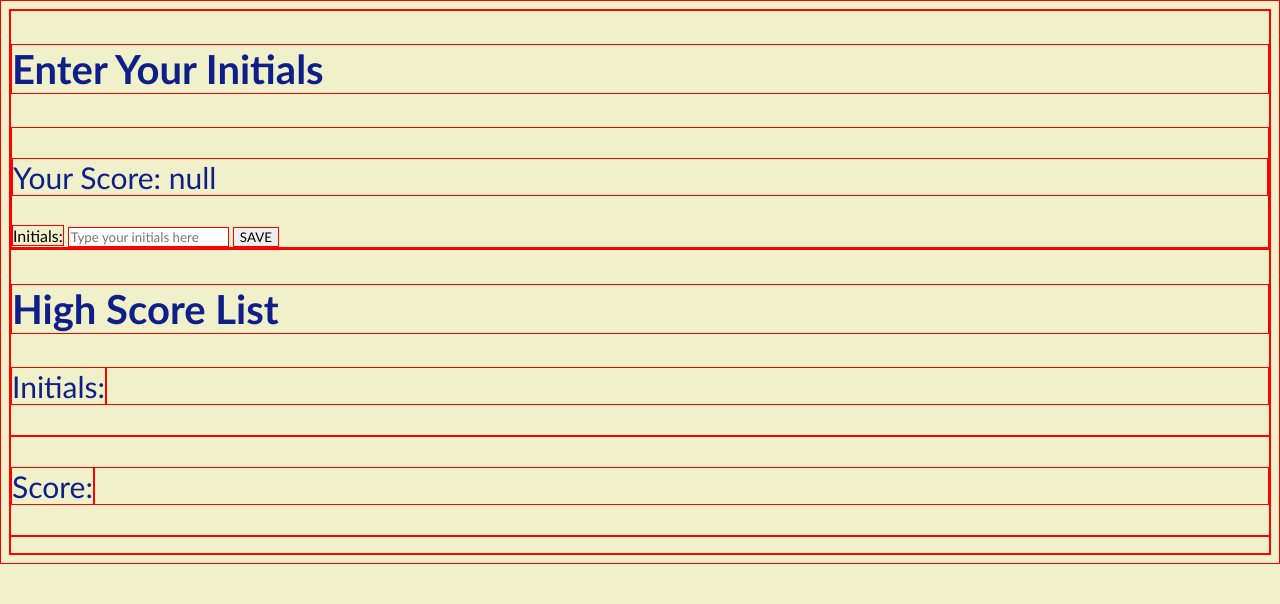
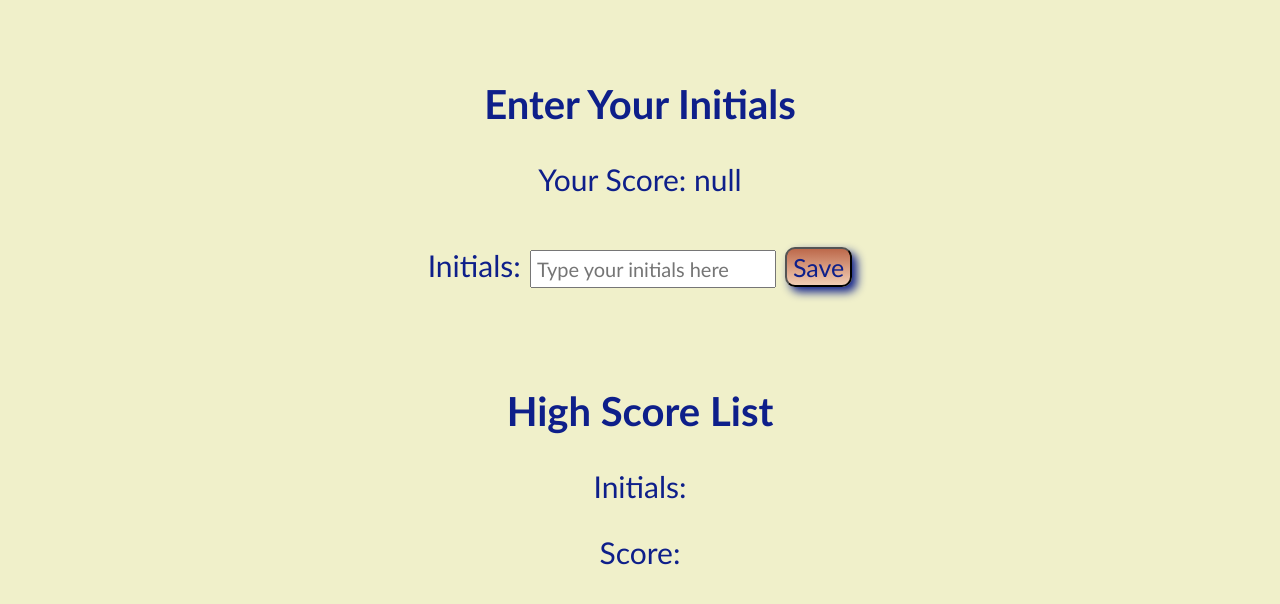
Before and after one commit to brianmyer/Coding-Quiz, a plain HTML site: page highscores.html in a window 1280 px wide. Drawn offline with Linux system fonts and the light colour scheme.

Commit message:
added more styling

```diff
--- a/highscores.html
+++ b/highscores.html
@@ -13,7 +13,7 @@
             <p id="last-score"></p>
             <label for="name">Initials:</label>
               <input type="text" id="initials" placeholder="Type your initials here" maxlength="3">
-          <button id="save">SAVE</button>
+          <button id="save">Save</button>
         </form>
       </div>
 
--- a/style.css
+++ b/style.css
@@ -1,6 +1,6 @@
 * {
     font-family: 'Gill Sans', 'Gill Sans MT', Calibri, 'Trebuchet MS', sans-serif;
-    border: 1px solid red;
+    /* border: 1px solid red; */
 }
 :root {
     --dark-blue: #0E1F8A;
@@ -12,6 +12,7 @@
 
 body {
     background-color: rgb(240, 240, 202);
+    text-align: center;
 }
 
 h1,
@@ -29,9 +30,16 @@ h3 {
     font-size: 20px;
 }
 
-p {
+p,
+label {
     color: var(--dark-blue);
     font-size: 30px;
+}
+
+input {
+    font-size: 20px;
+    padding: 5px;
+    margin: 0 5px;
 }
 
 .answers {
@@ -44,14 +52,18 @@ p {
     border-radius: 20px;
 }
 
+.card {
+    margin: 10vh auto 0;
+}
+
 button:hover {
     opacity: .65;
 }
 
 #container {
     width: 50vw;
-    margin: 0 auto;
-    background-color: var(--blue);
+    margin: 0 auto 5vh;
+    background: linear-gradient(var(--blue), var(--dark-blue));
     padding: 20px;
     box-shadow: 10px 10px 10px var(--brown);
     border-radius: 20px;
@@ -59,7 +71,7 @@ button:hover {
 
 #section1 {
     width: 80vw;
-    margin: 15vh auto 5vh;
+    margin: 10vh auto 5vh;
     text-align: center;
 }
 
@@ -78,9 +90,10 @@ button:hover {
 }
 
 #start,
-#high-score {
+#high-score,
+#save {
     background: linear-gradient(var(--brown), var(--light-brown));
-    font-size: 20px;
+    font-size: 25px;
     color: var(--dark-blue);
     height: 5vh;
     margin: 20px auto;
```
